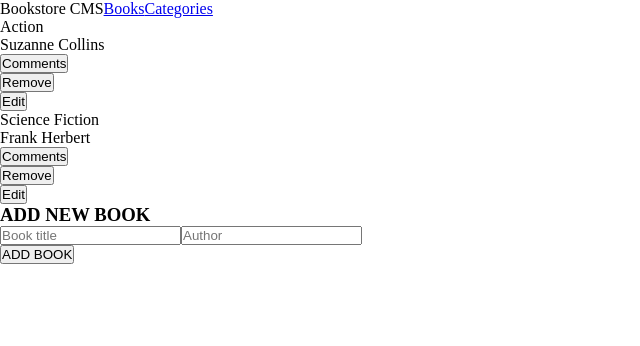
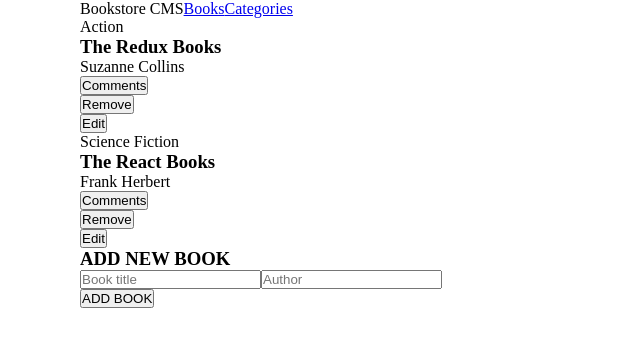
Before and after one commit to MohammedElseddik/Bookstore-app, a React (Create React App) app: page / in a window 1280 px wide. Shown: the top 346 px of the page, without its empty margins (0-640 px from the left). Built offline with nearby package versions, Linux system fonts and the light colour scheme.

Commit message:
Define the add book functionality

```diff
--- a/src/components/AddBookForm/AddBookForm.js
+++ b/src/components/AddBookForm/AddBookForm.js
@@ -1,18 +1,64 @@
-import React from 'react';
+import React, { useState } from 'react';
+import { useDispatch } from 'react-redux';
 
-const AddBookForm = () => (
-  <form className="add-book">
+import { addBookAction } from '../../redux/books/books';
+
+const AddBookForm = () => {
+  const [book, setBook] = useState('');
+
+  const [author, setAuthor] = useState('');
+
+  const dispatch = useDispatch();
+
+  const titleInputHandler = (event) => {
+    setBook(event.target.value.trim());
+  };
+
+  const authorInputHandler = (event) => {
+    setAuthor(event.target.value.trim());
+  };
+
+  const formSubmitHandler = (event) => {
+    event.preventDefault();
+
+    const dataInputs = {
+      title: book,
+      author,
+      category: 'Default',
+    };
+
+    console.log('titie,author inputs', dataInputs);
+
+    dispatch(addBookAction(dataInputs));
+
+    setBook('');
+    setAuthor('');
+  };
+
+  return (
+    <form className="add-book" onSubmit={formSubmitHandler}>
       <div className="add-book__header">
         <h3> ADD NEW BOOK</h3>
       </div>
       <div className="add-book__controls">
-      <input type="text" placeholder="Book title" />
-      <input type="text" placeholder="Author" />
+        <input
+          value={book}
+          type="text"
+          placeholder="Book title"
+          onChange={titleInputHandler}
+        />
+        <input
+          value={author}
+          type="text"
+          placeholder="Author"
+          onChange={authorInputHandler}
+        />
       </div>
       <div className="add-book__actions">
         <button type="submit">ADD BOOK</button>
       </div>
     </form>
   );
+};
 
 export default AddBookForm;
--- a/src/components/Book/Book.js
+++ b/src/components/Book/Book.js
@@ -1,12 +1,12 @@
 import React from 'react';
 
 const Book = (props) => {
-  const { bookTitle, bookAuthor, bookCategory } = props;
+  const { title, author, category } = props;
   return (
     <div className="book">
-      <span>{bookCategory}</span>
-      <h3>{bookTitle}</h3>
-      <span>{bookAuthor}</span>
+      <span>{category}</span>
+      <h3>{title}</h3>
+      <span>{author}</span>
       <div className="buttons">
         <div className="btn">
           <button type="button">Comments</button>
--- a/src/components/Books/Books.js
+++ b/src/components/Books/Books.js
@@ -6,18 +6,15 @@ import AddBookForm from '../AddBookForm/AddBookForm';
 
 const Books = () => {
   const addedBooks = useSelector((state) => state.book);
-  console.log(addedBooks);
+
+  console.log('addedbook', addedBooks);
 
   return (
     <div className="Books">
-      {addedBooks.map((book) => (
-        <Book
-          key={uuidv4}
-          bookTile={book.title}
-          bookAuthor={book.author}
-          bookCategory={book.category}
-        />
-      ))}
+      {addedBooks.map((book) => {
+        console.log(book);
+        return <Book key={uuidv4} {...book} />;
+      })}
 
       <AddBookForm />
     </div>
--- a/src/index.css
+++ b/src/index.css
@@ -3,3 +3,7 @@
   margin: 0;
   padding: 0;
 }
+
+body {
+  margin-left: 5rem;
+}
--- a/src/redux/books/books.js
+++ b/src/redux/books/books.js
@@ -1,7 +1,7 @@
 const ADD_BOOK = 'bookstore/books/ADD_BOOK';
 const REMOVE_BOOK = 'bookstore/books/REMOVE_BOOK';
 
-let initailState = [
+const initailState = [
   {
     title: 'The Redux Books',
     author: 'Suzanne Collins',
@@ -32,9 +32,10 @@ export const removBookAction = (id) => ({
 });
 
 const bookReducer = (state = initailState, action) => {
+  let books;
   switch (action.type) {
     case ADD_BOOK:
-      initailState = [
+      books = [
         ...state,
         {
           title: action.payload.title,
@@ -42,11 +43,11 @@ const bookReducer = (state = initailState, action) => {
           category: action.payload.category,
         },
       ];
-      return initailState;
+      return books;
 
     case REMOVE_BOOK:
-      initailState = state.filter((book) => book.id !== action.payload.id);
-      return initailState;
+      books = state.filter((book) => book.id !== action.payload.id);
+      return books;
 
     default:
       return state;
```
Lines whose indentation alone changed are shown as unchanged.
